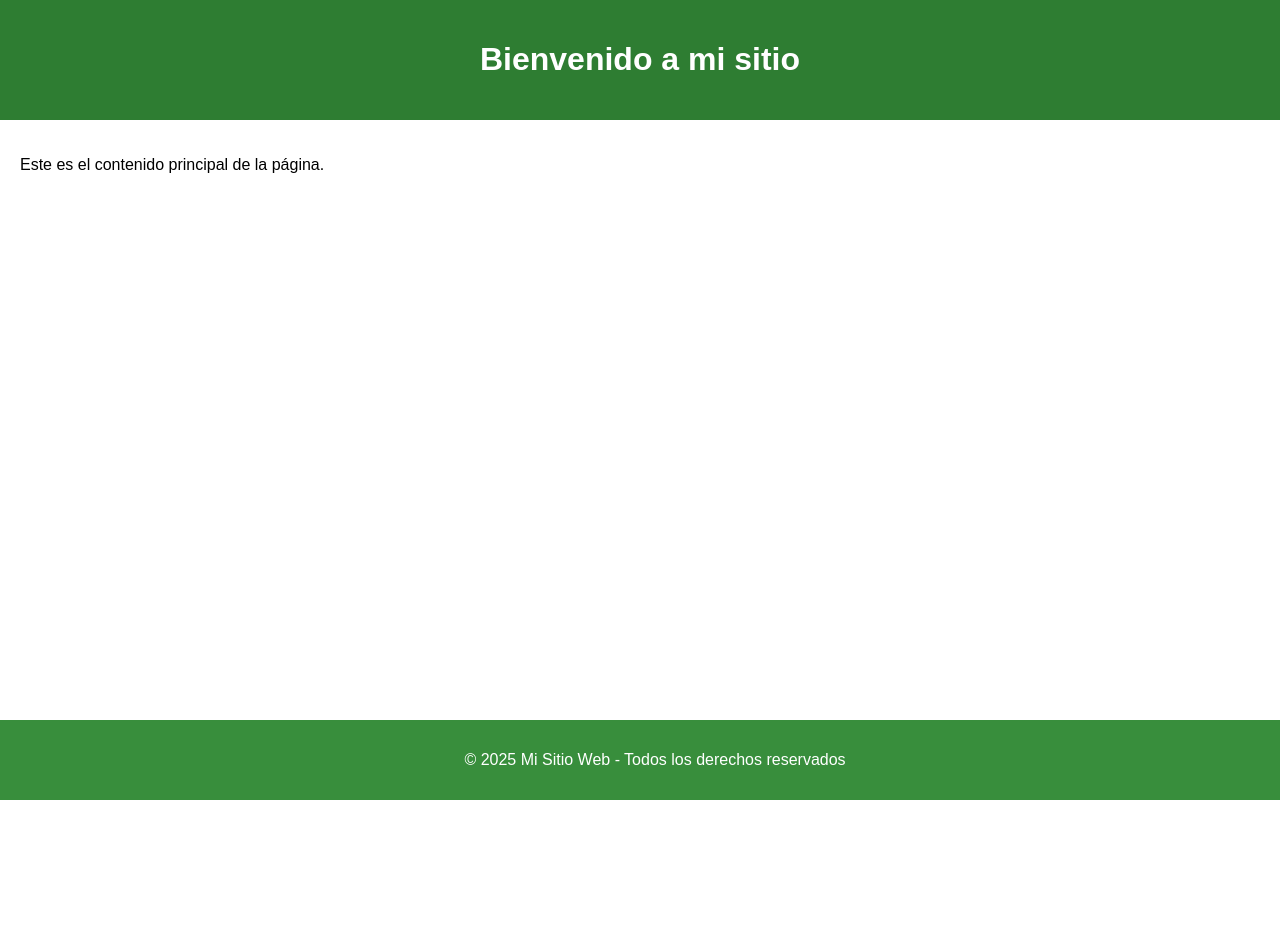
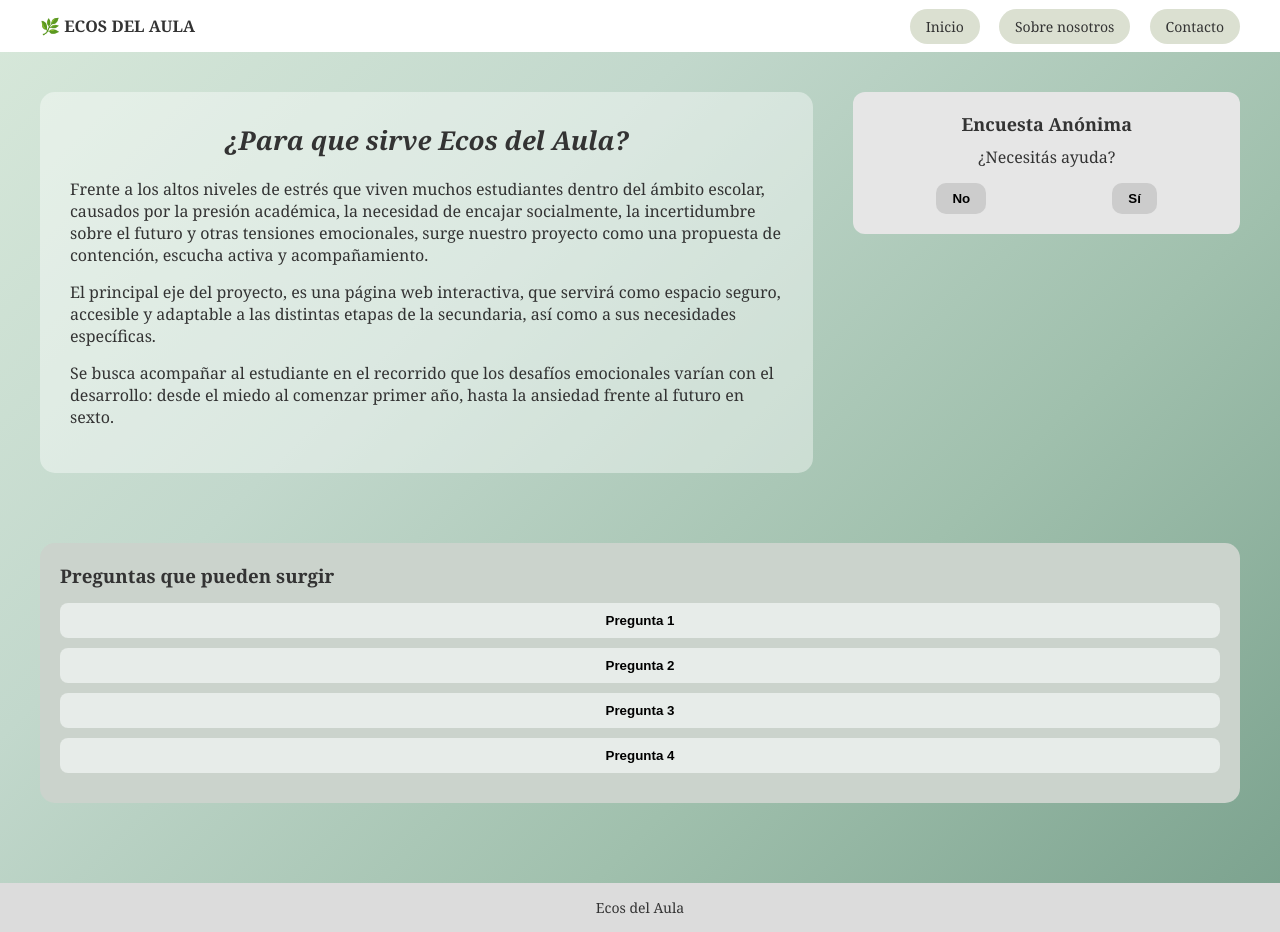
Before and after one commit to Larabisso/Ecos-del-Aula, a PHP site: page /ecos-del-aula/ in a window 1280 px wide. Before the commit the page ends 800 px from the top, so only its background shows below. Run offline with PHP 8.4, Linux system fonts and the light colour scheme.

Commit message:
Carreando

```diff
--- /dev/null
+++ b/contactanos.php
@@ -0,0 +1,6 @@
+<?php
+require_once "config.php"; //  Siempre tiene que ir primero ya que incluye el archivo de configuración
+
+require_once "views/contactanos.php"; // Incluye el archivo de diseño de la vista
+
+?>
--- /dev/null
+++ b/estilos.css
@@ -0,0 +1,182 @@
+* {
+  margin: 0;
+  padding: 0;
+  box-sizing: border-box;
+}
+
+body {
+  font-family: 'Georgia', serif;
+  background: linear-gradient(135deg, #d7e8da, #c2d8cc, #a0c0ad, #7aa18d);
+  background-size: cover;
+  color: #333;
+}
+body {
+  background: linear-gradient(135deg, #d7e8da, #c2d8cc, #a0c0ad, #7aa18d);
+  font-family: Georgia, serif;
+}
+
+.principal {
+  display: grid;
+  grid-template-columns: 2fr 1fr;
+  gap: 40px;
+  padding: 40px;
+}
+
+.descripcion {
+  background: rgba(255, 255, 255, 0.4);
+  padding: 30px;
+  border-radius: 15px;
+}
+
+.descripcion h1 {
+  margin-bottom: 20px;
+  font-style: italic;
+  font-size: 26px;
+}
+
+.descripcion p {
+  margin-bottom: 15px;
+  font-size: 16px;
+}
+
+.encuesta {
+  background-color: #e6e6e6;
+  padding: 20px;
+  border-radius: 12px;
+  text-align: center;
+  height: fit-content;
+}
+
+.encuesta h3 {
+  font-size: 18px;
+  margin-bottom: 10px;
+}
+
+.botones {
+  display: flex;
+  justify-content: space-around;
+  margin-top: 15px;
+}
+
+.botones button {
+  background-color: #ccc;
+  border: none;
+  padding: 8px 16px;
+  border-radius: 10px;
+  cursor: pointer;
+  font-weight: bold;
+}
+
+.preguntas {
+  grid-column: span 2;
+  background-color: #cbd3cc;
+  padding: 20px;
+  border-radius: 15px;
+  margin-top: 30px;
+}
+
+.preguntas h3 {
+  margin-bottom: 15px;
+}
+
+.preguntas ul {
+  list-style: none;
+  padding: 0;
+}
+
+.preguntas li {
+  margin-bottom: 10px;
+}
+
+.preguntas button {
+  width: 100%;
+  padding: 10px;
+  background-color: #e7ece9;
+  border: none;
+  border-radius: 8px;
+  font-weight: bold;
+}
+
+footer {
+  background: #dcdcdc;
+  padding: 15px;
+  text-align: center;
+  font-size: 14px;
+  margin-top: 40px;
+}
+
+header {
+  display: flex;
+  justify-content: space-between;
+  align-items: center;
+  padding: 15px 40px;
+  background: white;
+  position: sticky;
+  top: 0;
+}
+
+.logo {
+  font-weight: bold;
+}
+
+nav a {
+  margin-left: 15px;
+  text-decoration: none;
+  color: #333;
+  padding: 8px 16px;
+  background-color: #dbe0d1;
+  border-radius: 20px;
+  font-size: 14px;
+}
+
+main.contacto {
+  max-width: 500px;
+  margin: 50px auto;
+  background: rgba(255, 255, 255, 0.5);
+  padding: 30px;
+  border-radius: 20px;
+  box-shadow: 0 0 10px rgba(0,0,0,0.1);
+}
+
+main h1 {
+  text-align: center;
+  margin-bottom: 30px;
+  font-size: 28px;
+  font-style: italic;
+}
+
+form {
+  display: flex;
+  flex-direction: column;
+}
+
+form label {
+  margin: 10px 0 5px;
+}
+
+form input,
+form textarea {
+  padding: 10px;
+  border: none;
+  border-radius: 10px;
+  background: rgba(255, 255, 255, 0.7);
+  font-size: 16px;
+}
+
+form button {
+  margin-top: 20px;
+  padding: 12px;
+  background-color: #d3d6c4;
+  border: none;
+  border-radius: 25px;
+  font-weight: bold;
+  cursor: pointer;
+  font-size: 16px;
+}
+
+footer .sello {
+  margin-top: 5px;
+  text-align: center;
+  font-size: 14px;
+  opacity: 0.6;
+}
--- a/views/index.php
+++ b/views/index.php
@@ -1,50 +1,61 @@
 <!DOCTYPE html>
 <html lang="es">
 <head>
-    <meta charset="UTF-8">
-    <title>Mi Página con Header y Footer</title>
-    <style>
-        body {
-            margin: 0;
-            font-family: Arial, sans-serif;
-        }
-
-        header {
-            background-color: #2e7d32; /* verde oscuro */
-            color: white;
-            padding: 20px;
-            text-align: center;
-        }
-
-        footer {
-            background-color: #388e3c; /* otro tono de verde */
-            color: white;
-            padding: 15px;
-            text-align: center;
-            position: fixed;
-            bottom: 0;
-            width: 100%;
-        }
-
-        main {
-            padding: 20px;
-            margin-bottom: 60px; /* espacio para el footer fijo */
-        }
-    </style>
+  <meta charset="UTF-8" />
+  <meta name="viewport" content="width=device-width, initial-scale=1.0" />
+  <title>Ecos del Aula</title>
+  <link rel="stylesheet" href="estilos.css" />
 </head>
 <body>
+  <header>
+    <div class="logo">🌿 ECOS DEL AULA</div>
+    <nav>
+      <a href="#">Inicio</a>
+      <a href="#">Sobre nosotros</a>
+      <a href="contactanos.php">Contacto</a>
+    </nav>
+  </header>
 
-<header>
-    <h1>Bienvenido a mi sitio</h1>
-</header>
+  <main class="principal">
+    <section class="descripcion">
+      <h1>¿Para que sirve Ecos del Aula?</h1>
+      <p>
+        Frente a los altos niveles de estrés que viven muchos estudiantes dentro del ámbito escolar,
+        causados por la presión académica, la necesidad de encajar socialmente, la incertidumbre sobre el futuro
+        y otras tensiones emocionales, surge nuestro proyecto como una propuesta de contención, escucha activa y acompañamiento.
+      </p>
+      <p>
+        El principal eje del proyecto, es una página web interactiva, que servirá como espacio seguro,
+        accesible y adaptable a las distintas etapas de la secundaria, así como a sus necesidades específicas.
+      </p>
+      <p>
+        Se busca acompañar al estudiante en el recorrido que los desafíos emocionales varían con el desarrollo:
+        desde el miedo al comenzar primer año, hasta la ansiedad frente al futuro en sexto.
+      </p>
+    </section>
 
-<main>
-    <p>Este es el contenido principal de la página.</p>
-</main>
+    <aside class="encuesta">
+      <h3>Encuesta Anónima</h3>
+      <p>¿Necesitás ayuda?</p>
+      <div class="botones">
+        <button class="no">No</button>
+        <button class="si">Sí</button>
+      </div>
+    </aside>
 
-<footer>
-    <p>© 2025 Mi Sitio Web - Todos los derechos reservados</p>
-</footer>
+    <section class="preguntas">
+      <h3>Preguntas que pueden surgir</h3>
+      <ul>
+        <li><button>Pregunta 1</button></li>
+        <li><button>Pregunta 2</button></li>
+        <li><button>Pregunta 3</button></li>
+        <li><button>Pregunta 4</button></li>
+      </ul>
+    </section>
+  </main>
 
+  <footer>
+    <p>Ecos del Aula</p>
+  </footer>
 </body>
 </html>
```
Also changed, not shown: views/contactanos.php (added, +42 -0 lines).
